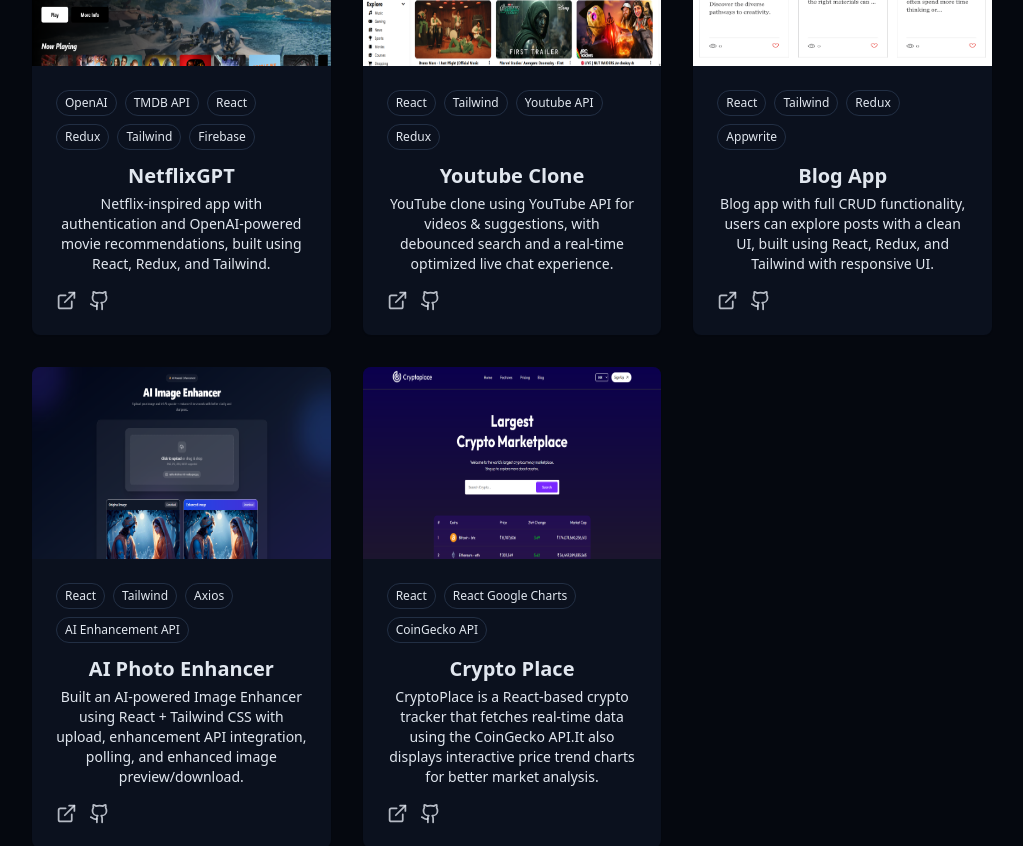
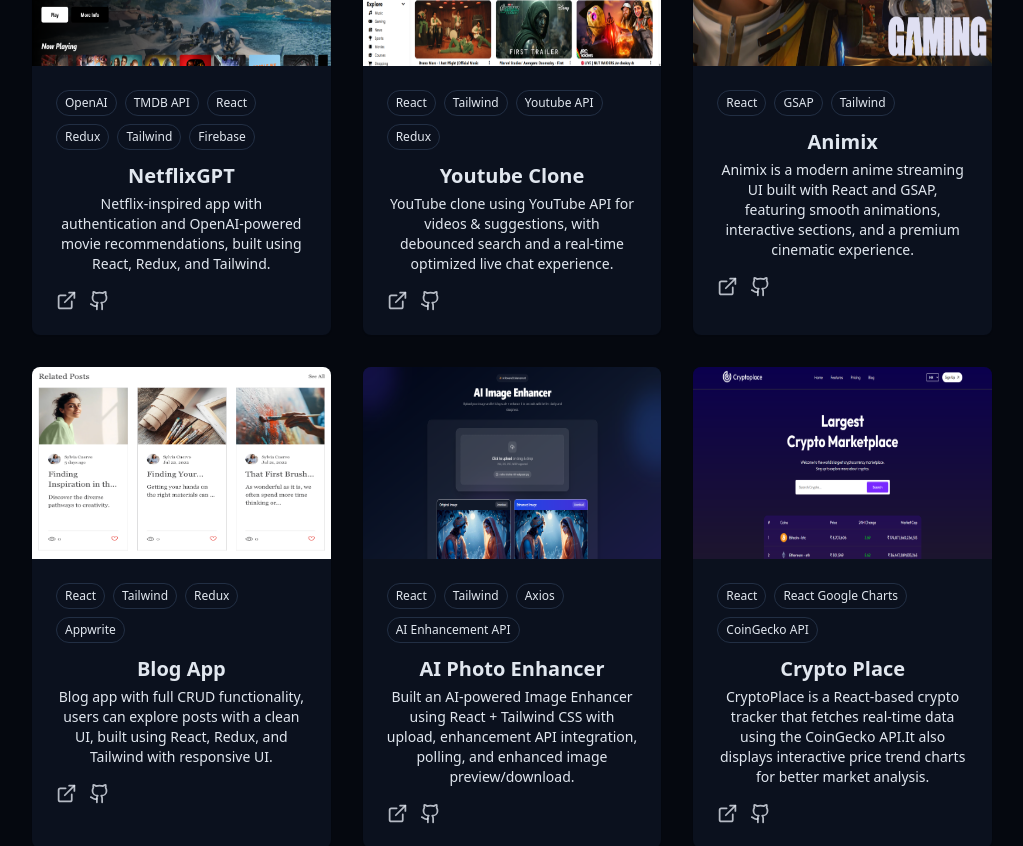
Before and after one commit to Aarsh31248/My-Portfolio, a React (Vite) app: page / in a window 1280 px wide. Shown: the part 3160-4006 px from the top of the page, without its empty margins (128-1151 px from the left). Built offline with nearby package versions, Linux system fonts and the light colour scheme.

Commit message:
Add animix project in portfolio

```diff
--- a/src/Components/ProjectsSection.jsx
+++ b/src/Components/ProjectsSection.jsx
@@ -23,6 +23,16 @@
   },
   {
     id: 3,
+    title: "Animix",
+    description:
+      "Animix is a modern anime streaming UI built with React and GSAP, featuring smooth animations, interactive sections, and a premium cinematic experience.",
+    image: "/projects/animix.png",
+    tags: ["React", "GSAP", "Tailwind"],
+    demoUrl: "https://aarshanimix.netlify.app/",
+    githubUrl: "https://github.com/Aarsh31248/Animix",
+  },
+  {
+    id: 4,
     title: "Blog App",
     description:
       "Blog app with full CRUD functionality, users can explore posts with a clean UI, built using React, Redux, and Tailwind with responsive UI.",
@@ -32,7 +42,7 @@
     githubUrl: "https://github.com/Aarsh31248/Blog-App",
   },
   {
-    id: 4,
+    id: 5,
     title: "AI Photo Enhancer",
     description:
       "Built an AI-powered Image Enhancer using React + Tailwind CSS with upload, enhancement API integration, polling, and enhanced image preview/download.",
@@ -42,7 +52,7 @@
     githubUrl: "https://github.com/Aarsh31248/AI-Image-Enhancer",
   },
   {
-    id: 5,
+    id: 6,
     title: "Crypto Place",
     description:
       "CryptoPlace is a React-based crypto tracker that fetches real-time data using the CoinGecko API.It also displays interactive price trend charts for better market analysis.",
```
Also changed, not shown: public/projects/animix.png (added).
